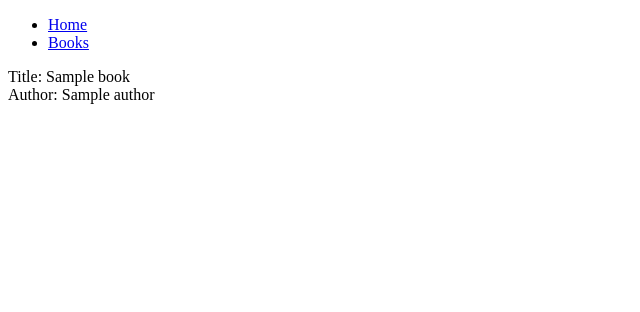
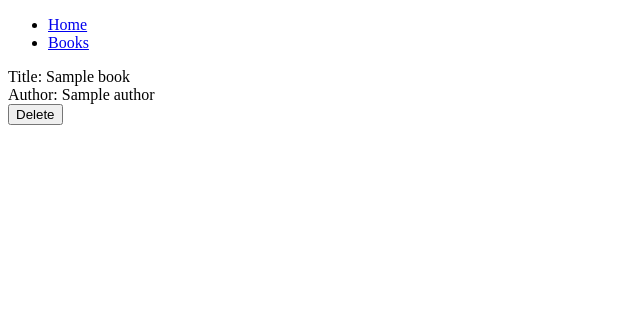
Before and after one commit to alcooke13/W4D3_HW_book_flask, a Flask app: page /books in a window 1280 px wide. Shown: the top 312 px of the page, without its empty margins (0-640 px from the left). Run offline with Flask 2, Linux system fonts and the light colour scheme; a database or web service that is not in the repository returns one stand-in record (values such as "Sample title"); some libraries are stand-ins or nearby versions.

Commit message:
added functioning delete button to delete book

```diff
--- a/controllers/books_controller.py
+++ b/controllers/books_controller.py
@@ -1,4 +1,4 @@
-from flask import Flask, render_template
+from flask import Flask, render_template, redirect
 from repositories import author_repository
 from repositories import book_repository
 from flask import Blueprint
@@ -9,3 +9,8 @@ books_blueprint = Blueprint("books", __name__)
 def books():
     books = book_repository.select_all()
     return render_template("books/index.html", all_books = books)
+
+@books_blueprint.route("/books/<id>/delete", methods=['POST'])
+def delete_book(id):
+    book_repository.delete(id)
+    return redirect('/books')
--- a/templates/books/index.html
+++ b/templates/books/index.html
@@ -2,7 +2,13 @@
 {% block content %}
 
 {% for book in all_books %}
-<div><a></a>Title: {{book.title}} <br> Author: {{book.author.name}}</div>
+<div>Title: {{book.title}} <br> Author: {{book.author.name}}</div>
+<div>
+    <form action="/books/{{book.id}}/delete" method="POST">
+        <button type="submit" value="Delete">Delete</button>
+    </form>
+
+</div>
 
 {% endfor %}
 
```
